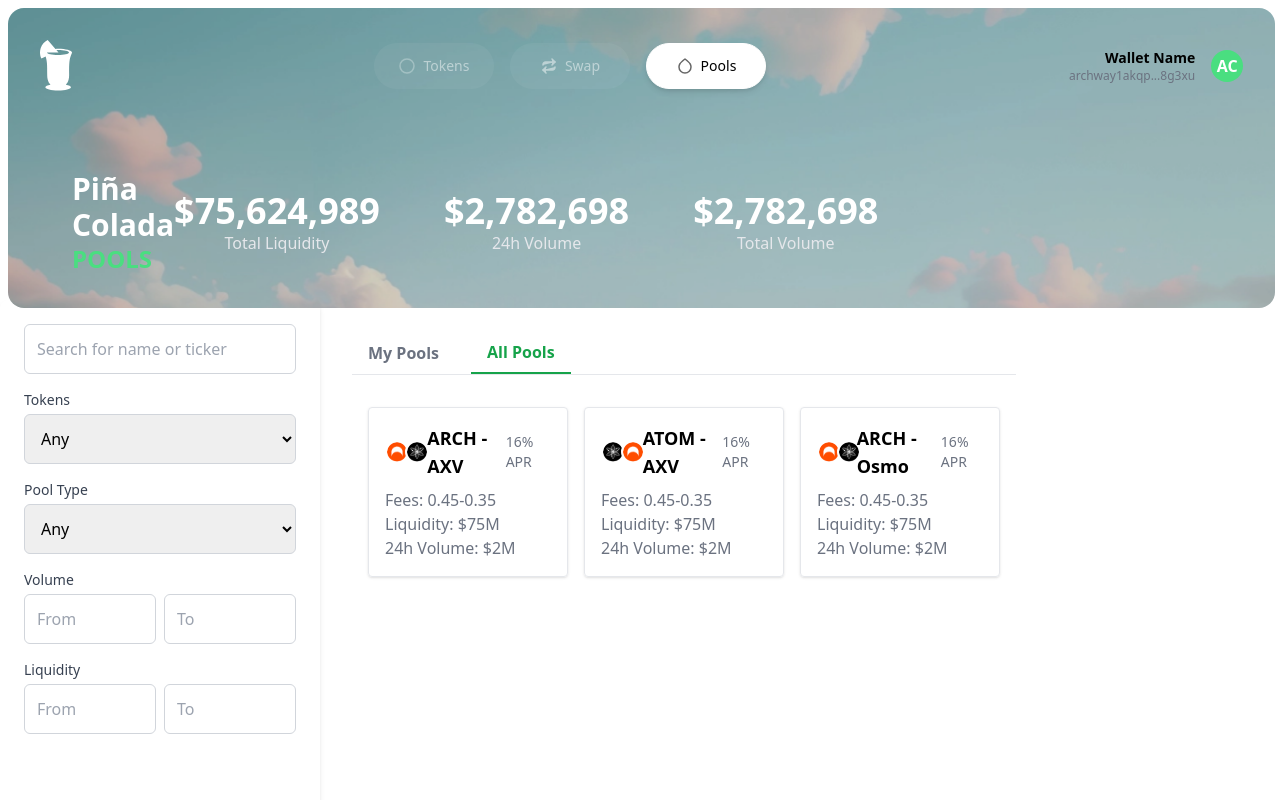
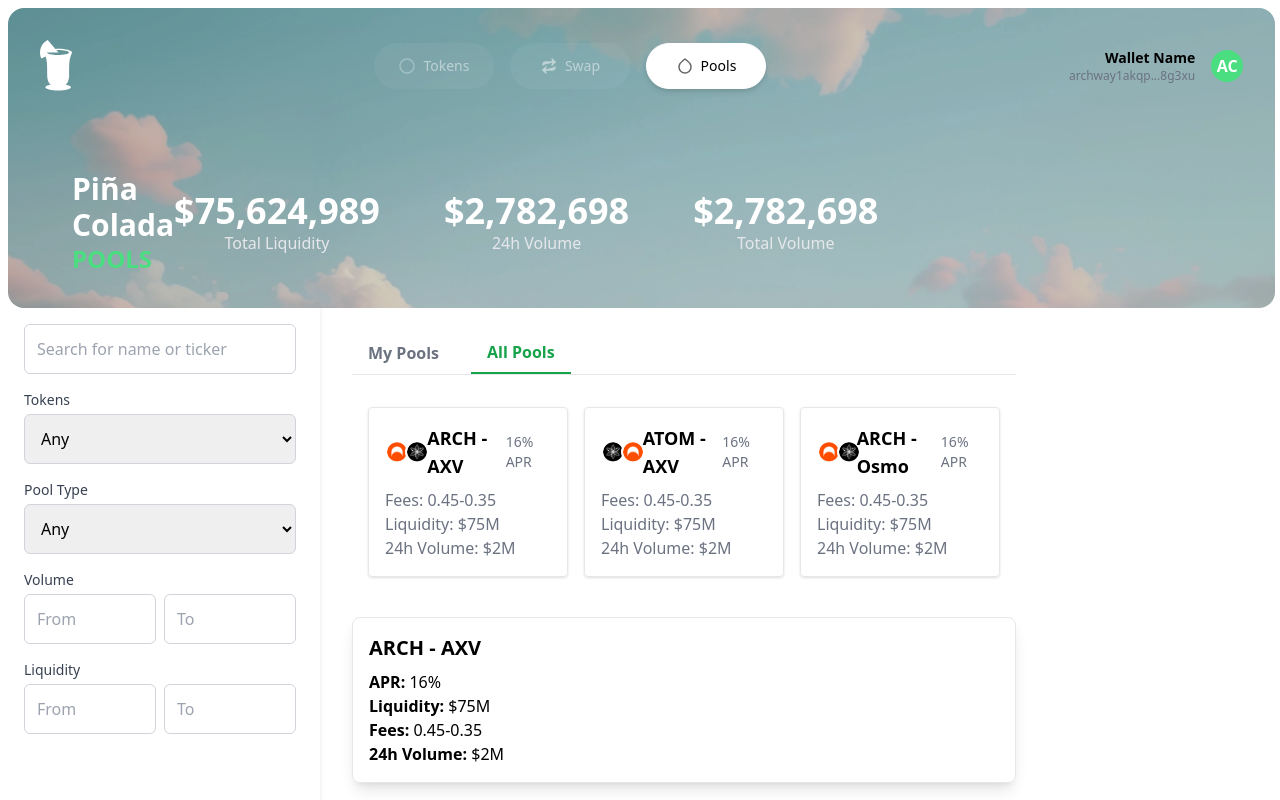
Before and after one commit to naftalimurgor/pinacolada, a Next.js app: page /pools in a window 1280 px wide. Both pictures are taken after a click on the element 468 px from the left and 492 px from the top of the page. Shown: the top 800 px of the page. Built offline with nearby package versions, Linux system fonts and the light colour scheme.

Commit message:
add multiple images url[] and added tabs to PoolList

```diff
--- a/app/src/PoolTabsInterface.tsx
+++ b/app/src/PoolTabsInterface.tsx
@@ -1,6 +1,6 @@
 "use client";
 
-import React, { useState, useEffect } from "react";
+import React, { useState } from "react";
 import PoolList from "./component/PoolList";
 
 interface Pool {
@@ -9,7 +9,7 @@ interface Pool {
   liquidity: string;
   fees: string;
   volume: string;
-  imageUrls: string[]; // Updated to an array of image URLs
+  imageUrls: string[];
 }
 
 const PoolTabsInterface: React.FC = () => {
@@ -58,6 +58,17 @@ const PoolTabsInterface: React.FC = () => {
           ) : (
             <PoolList pools={pools} onSelect={setSelectedPool} />
           )}
+
+          {/* Display selected pool details if a pool is selected */}
+          {selectedPool && (
+            <div className="mt-6 p-4 border rounded-lg shadow-lg">
+              <h3 className="text-xl font-semibold mb-2">{selectedPool.name}</h3>
+              <p><strong>APR:</strong> {selectedPool.apr}</p>
+              <p><strong>Liquidity:</strong> {selectedPool.liquidity}</p>
+              <p><strong>Fees:</strong> {selectedPool.fees}</p>
+              <p><strong>24h Volume:</strong> {selectedPool.volume}</p>
+            </div>
+          )}
         </div>
       </div>
     </div>
```
